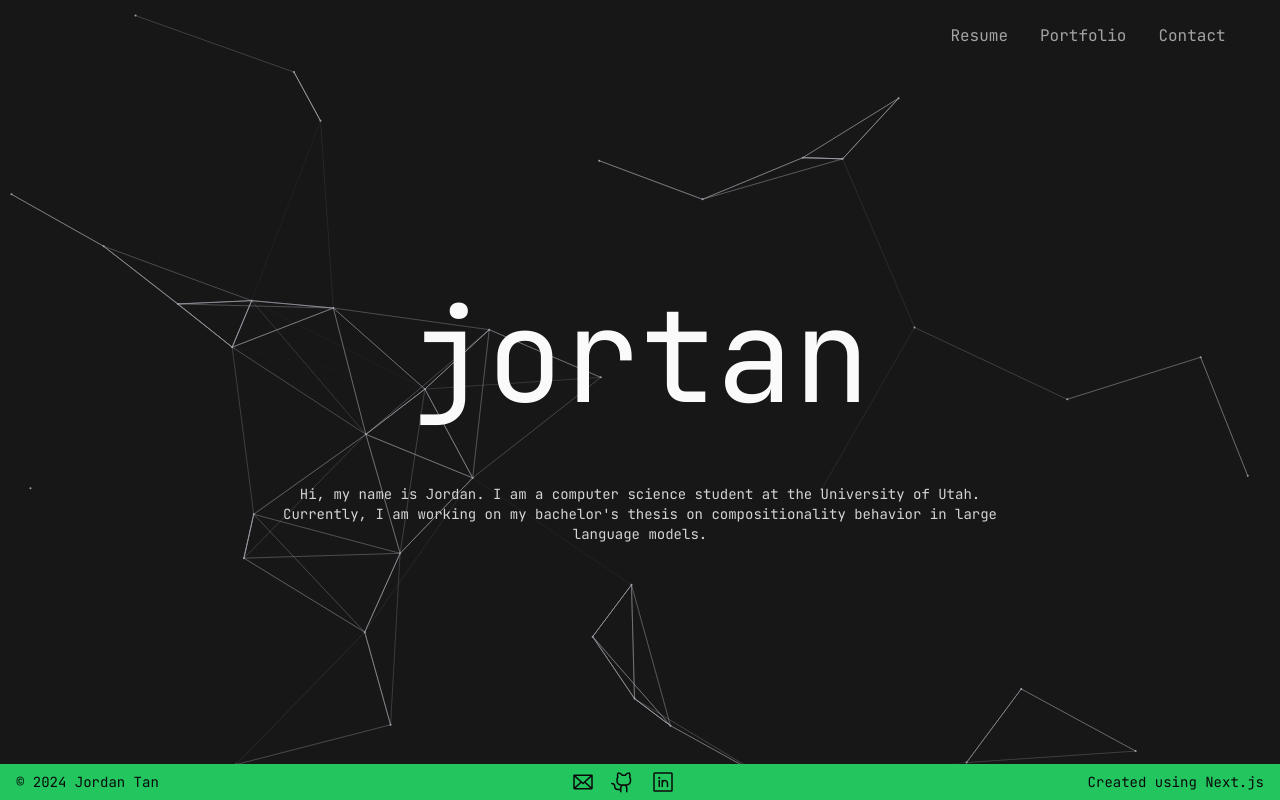
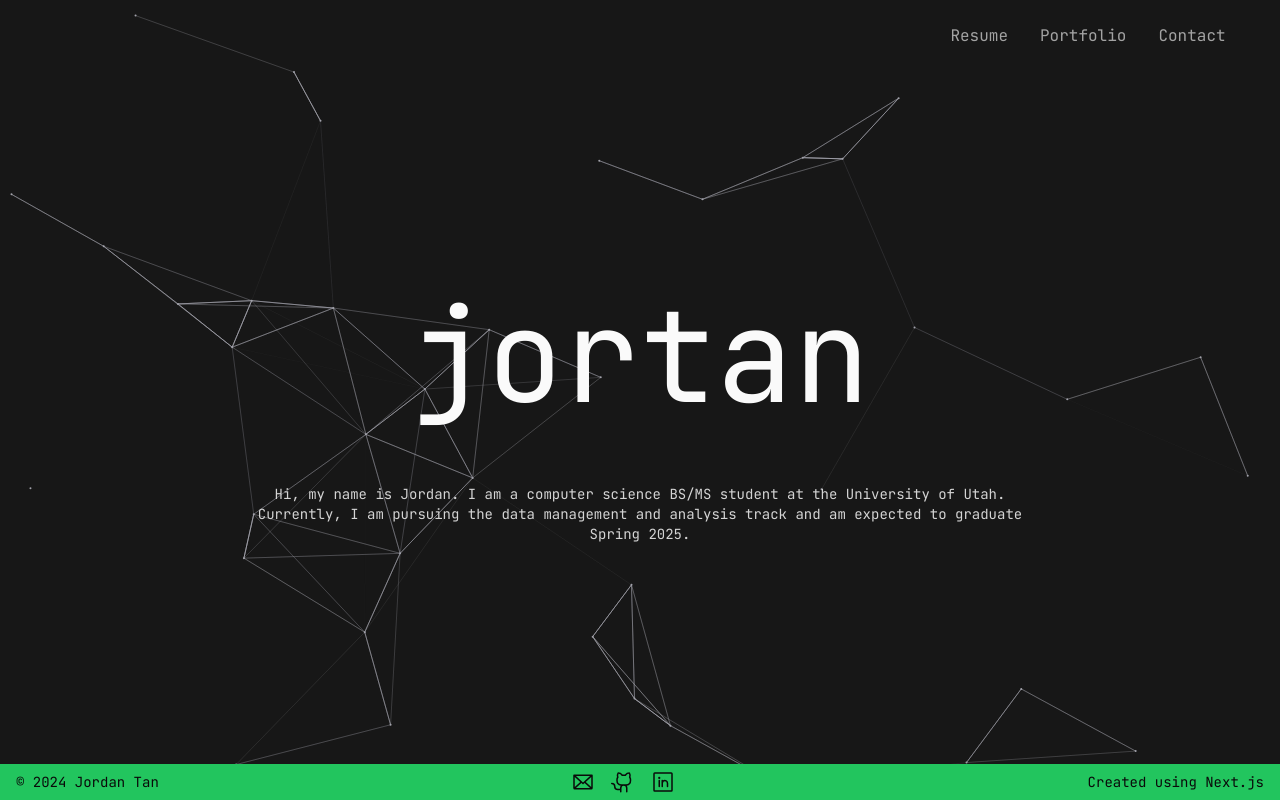
Before and after one commit to jortan02/jortan.dev, a Next.js app: page / in a window 1280 px wide. Built offline with nearby package versions, Linux system fonts and the light colour scheme.

Commit message:
Edited bio

```diff
--- a/src/app/page.tsx
+++ b/src/app/page.tsx
@@ -12,10 +12,10 @@ export default function Home() {
                         jortan
                     </h1>
                     <h2 className="max-w-3xl my-8 text-center text-sm">
-                        Hi, my name is Jordan. I am a computer science student
-                        at the University of Utah. Currently, I am working on my
-                        bachelor&apos;s thesis on compositionality behavior in
-                        large language models.
+                        Hi, my name is Jordan. I am a computer science BS/MS
+                        student at the University of Utah. Currently, I am
+                        pursuing the data management and analysis track and am
+                        expected to graduate Spring 2025.
                     </h2>
                 </div>
                 <ParticlesContainer />
```
